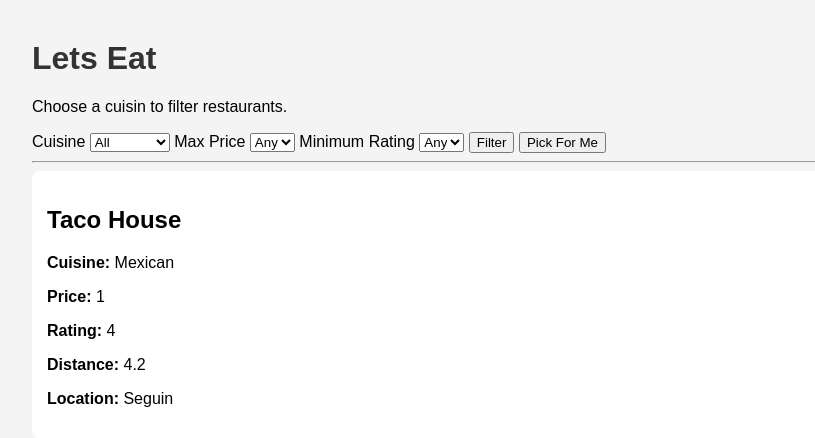
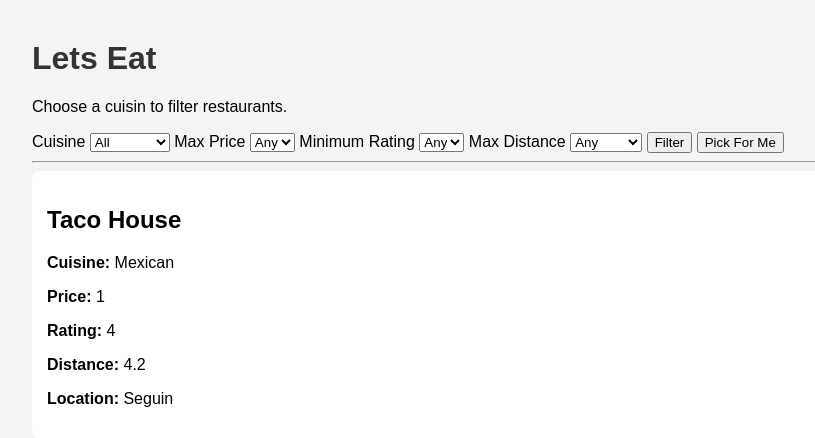
Before and after one commit to AndrewFrizzell/LetsEat, a Flask app: page / in a window 1280 px wide. Shown: the top 438 px of the page, without its empty margins (8-823 px from the left). Run offline with Flask 3, Linux system fonts and the light colour scheme.

Commit message:
add max distance filter

```diff
--- a/app.py
+++ b/app.py
@@ -9,6 +9,7 @@ def home():
     selected_cuisine = request.args.get("cuisine", "")
     max_price = request.args.get("price", "")
     min_rating = request.args.get("rating", "")
+    max_distance = request.args.get("distance", "")
     pick_random = request.args.get("pick")
 
     filtered_restaurants = restaurants
@@ -36,6 +37,14 @@ def home():
             if r["rating"] >= min_rating
         ]
 
+    #max distance filter
+    if max_distance:
+        max_distance = float(max_distance)
+        filtered_restaurants = [
+            r for r in filtered_restaurants
+            if r["distance"] <= max_distance
+        ]
+
     cusisines = sorted(set(r["cuisine"] for r in restaurants))
 
     chosen_restaurant = None
@@ -52,6 +61,7 @@ def home():
          selected_cuisine=selected_cuisine,
          max_price=str(max_price) if max_price else "",
          min_rating=str(min_rating) if min_rating else "",
+         max_distance=str(max_distance) if max_distance else "",
          chosen_restaurant=chosen_restaurant
          )
 
--- a/templates/index.html
+++ b/templates/index.html
@@ -38,6 +38,14 @@
             <option value="2.0" {% if min_rating == "2.0" %}selected{% endif %}>2.0</option>
             <option value="1.0" {% if min_rating == "1.0" %}selected{% endif %}>1.0</option>
         </select>
+            <!--distance filter-->
+        <label for="distance">Max Distance</label>
+        <select name="distance" id="distance">
+            <option value="">Any</option>
+            <option value="2" {% if max_distance == "2.0" or max_distance == "2" %}selected{% endif %}>2 miles</option>
+            <option value="5" {% if max_distance == "5.0" or max_distance == "5" %}selected{% endif %}>5 miles</option>
+            <option value="10" {% if max_distance == "10.0" or max_distance == "10" %}selected{% endif %}>10 miles</option>
+        </select>
             <!--filter and random buttons-->
         <button type="submit">Filter</button>
         <button type="submit" name="pick" value="1">Pick For Me</button>
```
